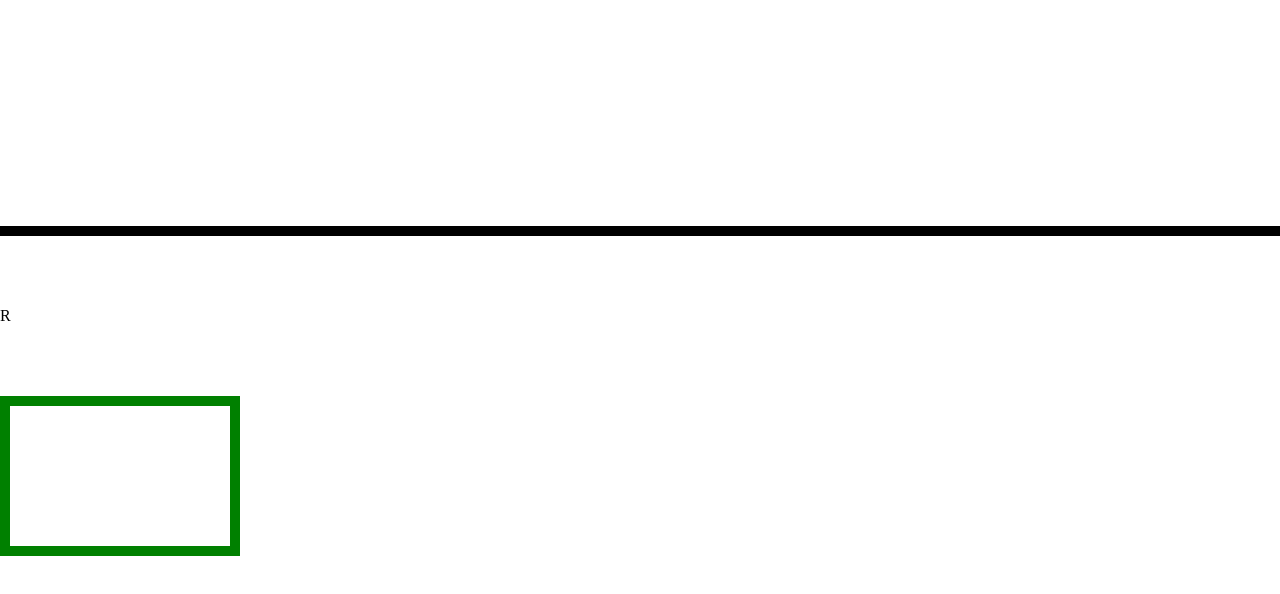
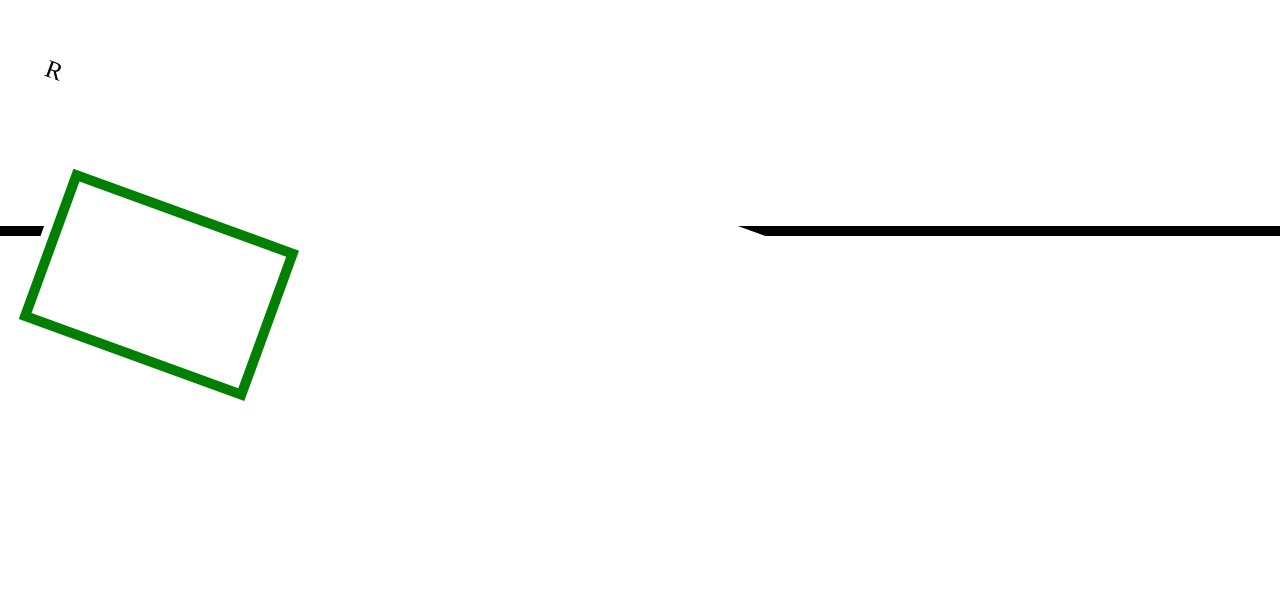
Before and after one commit to MeetYourCreator/reactjs-common-components, a React (Create React App) app: page / in a window 1280 px wide. Shown: the part 5434-6028 px from the top of the page. Built offline with nearby package versions, Linux system fonts and the light colour scheme.

Commit message:
fix UseObserveInput props

```diff
--- a/src/App.tsx
+++ b/src/App.tsx
@@ -28,7 +28,11 @@ export const App = () => {
           leftPanel={<div>Left Panel Content</div>}
           rightPanel={<div>Right Panel Content</div>}
         />
-        <VerticalNavDrawer />
+        <VerticalNavDrawer
+          toggleSelector="show"
+          targetSelector=".card"
+          thresholdValue={0.5}
+        />
         <Modal />
         <DatePicker />
         <Toggle />
--- a/src/components/AnimationElement/AnimationElement.tsx
+++ b/src/components/AnimationElement/AnimationElement.tsx
@@ -1,7 +1,7 @@
 import React, { useId } from 'react';
 import { useObserve } from '../../hooks/useObserve';
 import { Card } from '../index';
-import { AnimationElementProps } from './types';
+import { UseObserveInput } from '../../hooks/types';
 import './styles.css';
 
 export const AnimationElement = ({
@@ -9,7 +9,7 @@ export const AnimationElement = ({
   targetSelector,
   rootMarginValue,
   thresholdValue,
-}: AnimationElementProps) => {
+}: UseObserveInput) => {
   const ref = useObserve(
     toggleSelector,
     targetSelector,
@@ -19,10 +19,10 @@ export const AnimationElement = ({
   const elementId = useId();
   return (
     <article ref={ref}>
-      <div id={elementId} className={targetSelector}>
+      <div id={elementId} className="element">
         <Card>R</Card>
       </div>
-      <div className={targetSelector}>
+      <div className="element">
         <Card
           styles={{
             border: '10px solid green',
--- a/src/components/AnimationElement/styles.css
+++ b/src/components/AnimationElement/styles.css
@@ -15,7 +15,7 @@
 }
 
 .element.show {
-  transform: translate(0px, 40px);
+  transform: translate(0px, -40px) rotate(20deg);
   transition: transform 1s ease-in-out;
   opacity: 1;
 }
--- a/src/components/VerticalNavDrawer/VerticalNavDrawer.tsx
+++ b/src/components/VerticalNavDrawer/VerticalNavDrawer.tsx
@@ -1,9 +1,20 @@
 import { useObserve } from '../../hooks/useObserve';
 import { Card } from '../index';
+import { UseObserveInput } from '../../hooks/types';
 import './styles.css';
 
-export const VerticalNavDrawer = () => {
-  const ref = useObserve('show', '.card', '0px', 0.5);
+export const VerticalNavDrawer = ({
+  toggleSelector,
+  targetSelector,
+  rootMarginValue,
+  thresholdValue,
+}: UseObserveInput) => {
+  const ref = useObserve(
+    toggleSelector,
+    targetSelector,
+    rootMarginValue,
+    thresholdValue
+  );
 
   return (
     <article
```
Also changed, not shown: src/components/AnimationElement/types.ts (deleted, +0 -8 lines), src/hooks/types.ts (+7 -0 lines).
